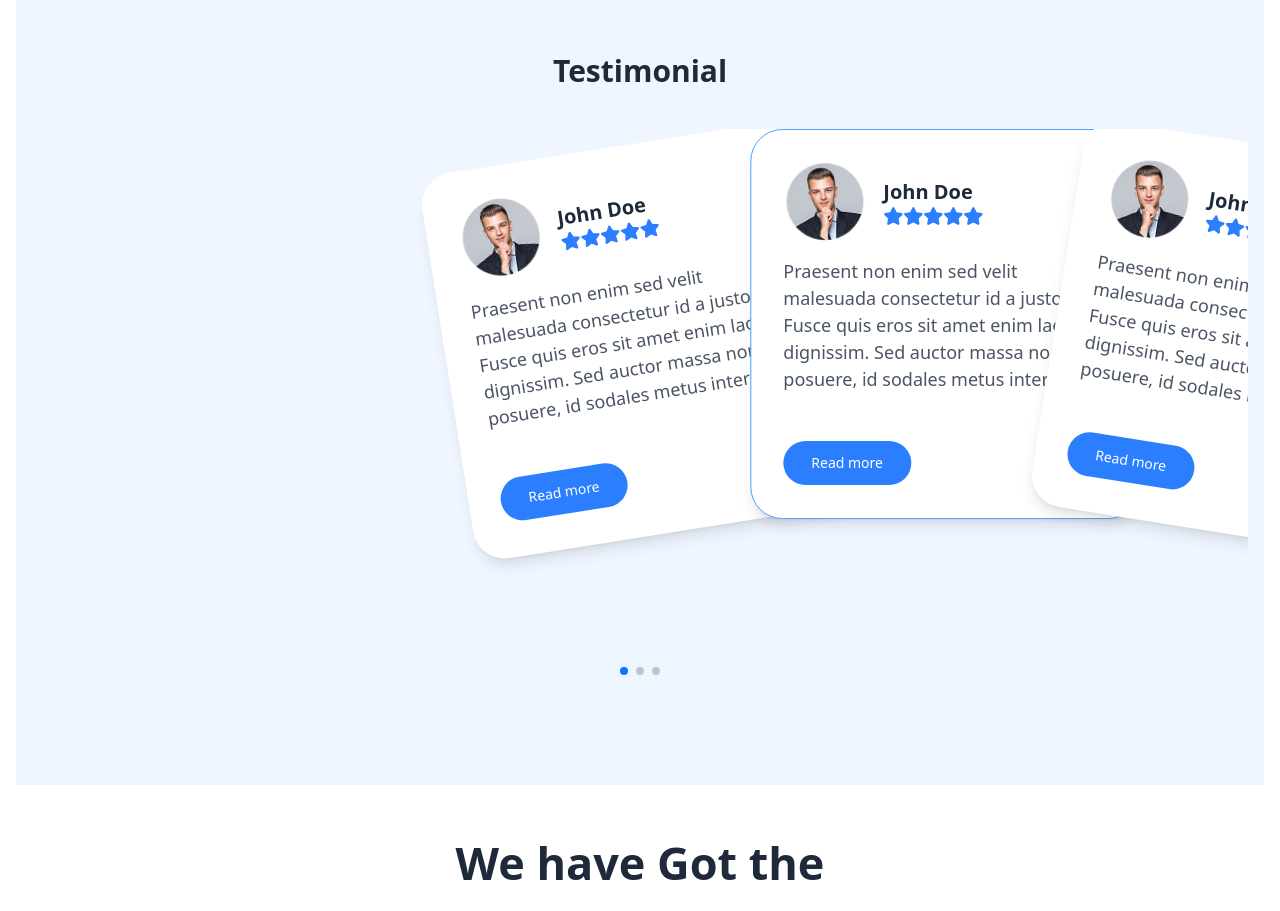
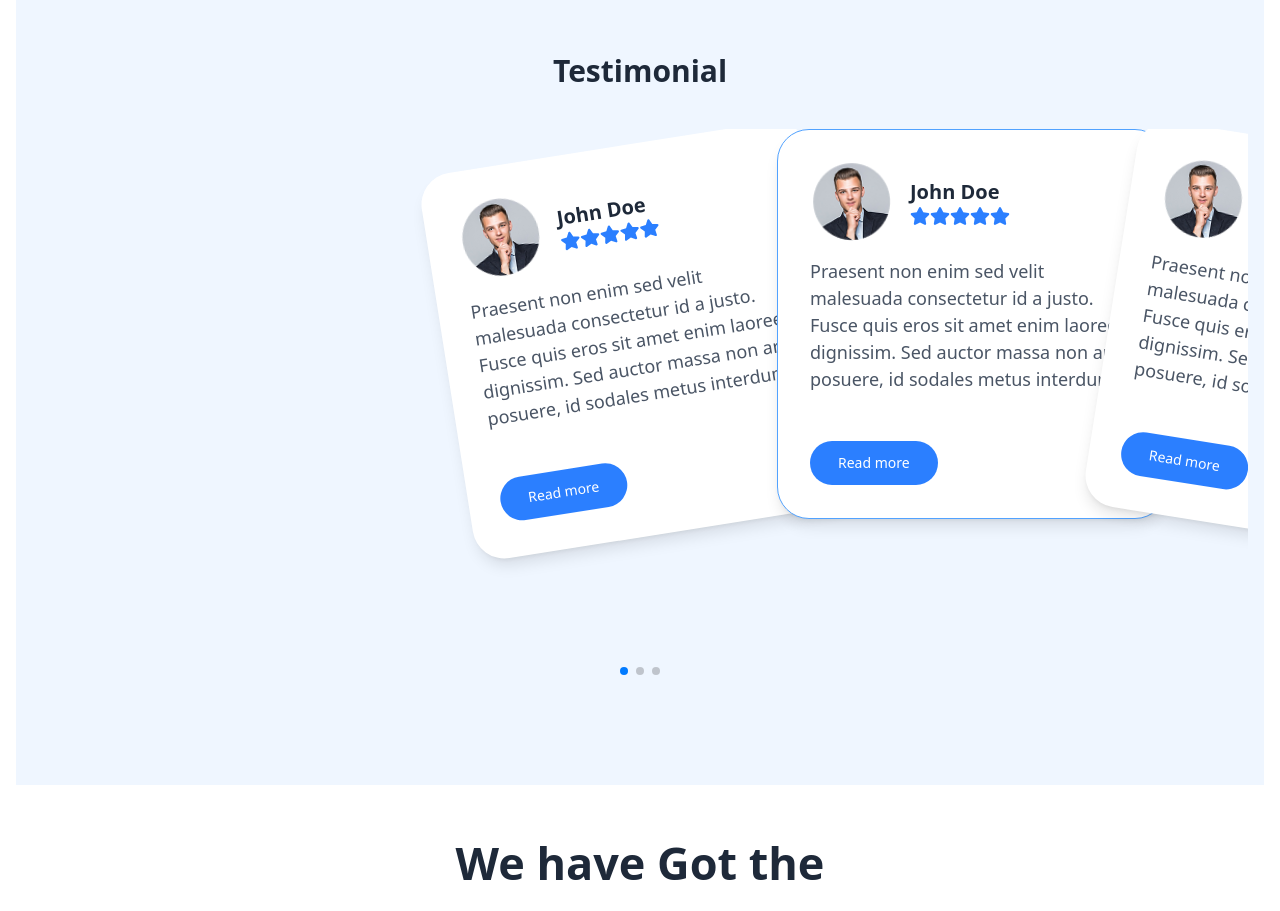
Before and after one commit to CoderGitin/autoware_testfile, a Next.js app: page / in a window 1280 px wide. Shown: the part 3560-4471 px from the top of the page. Built offline with nearby package versions, Linux system fonts and the light colour scheme.

Commit message:
patch update homepgtest

```diff
--- a/src/app/components/Homepgtest.tsx
+++ b/src/app/components/Homepgtest.tsx
@@ -51,7 +51,7 @@ export default function HomepgTest() {
       <div className="relative overflow-visible">
         <Swiper
           modules={[Pagination]}
-          spaceBetween={-300 } // tighter space between slides
+          spaceBetween={-220 } // tighter space between slides
           slidesPerView={3}
           centeredSlides={true}
           pagination={{ clickable: true }}
```
